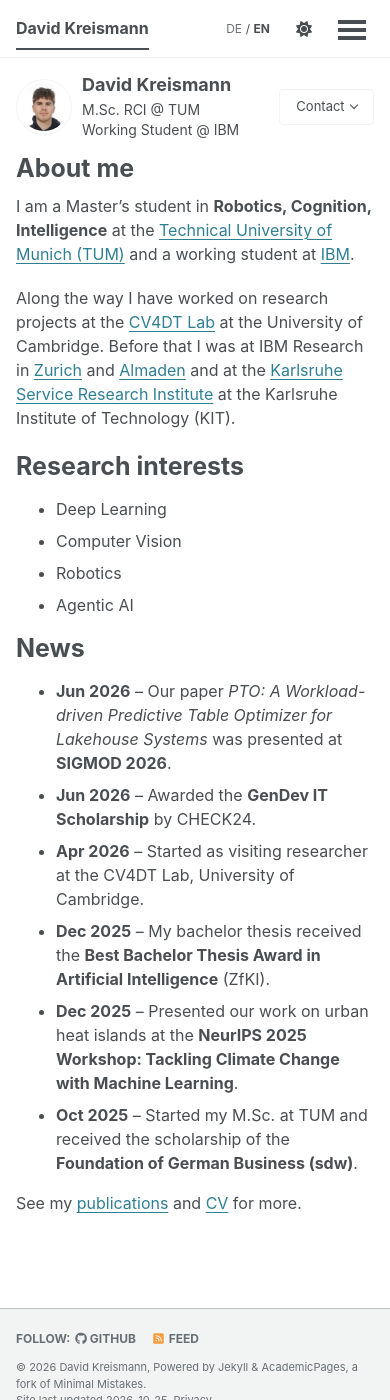
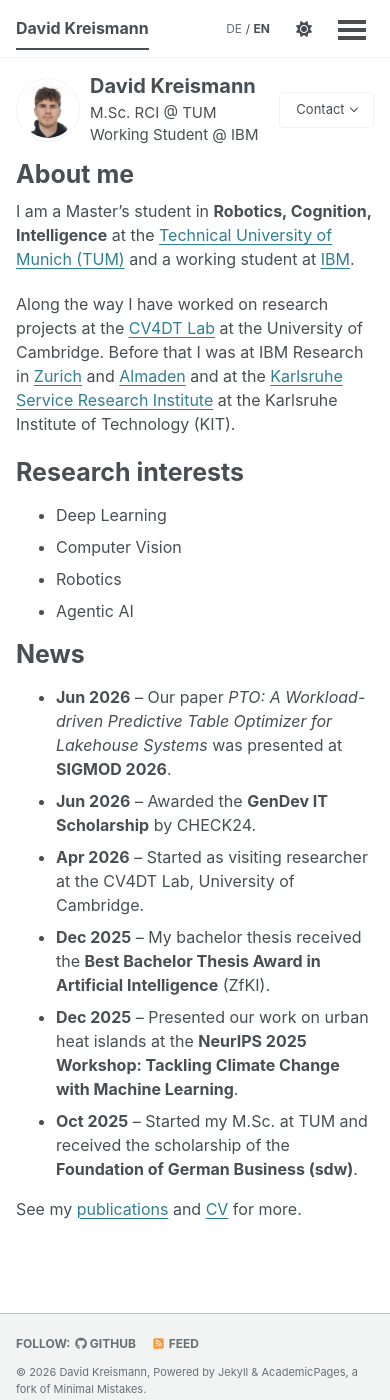
Before and after one commit to davidkreismann/davidkreismann.github.io, a Jekyll site: the page built from _pages/about.md, in a window 390 px wide and 1400 px high. Built offline with Jekyll 4.4.1, drawn with Linux system fonts in a browser that asks for light colours.

Commit message:
Increase mobile profile photo and text sizes

```diff
--- a/_includes/author-profile.html
+++ b/_includes/author-profile.html
@@ -17,7 +17,7 @@
     {% elsif author.avatar == 'profile.jpg' %}
       <img src="{{ base_path }}/images/profile-224.webp"
            srcset="{{ base_path }}/images/profile-128.webp 128w, {{ base_path }}/images/profile-224.webp 224w, {{ base_path }}/images/profile-352.webp 352w"
-           sizes="(min-width: 925px) 175px, 56px"
+           sizes="(min-width: 925px) 175px, (max-width: 359px) 56px, 64px"
            alt="{{ author.name }}" width="400" height="400" fetchpriority="high" />
     {% else %}
       <img src="{{ author.avatar | prepend: "/images/" | prepend: base_path }}" alt="{{ author.name }}" width="400" height="400" fetchpriority="high" />
--- a/_includes/head.html
+++ b/_includes/head.html
@@ -15,7 +15,7 @@
 {% if site.author.avatar == 'profile.jpg' and page.author_profile %}
 <link rel="preload" as="image" href="{{ base_path }}/images/profile-224.webp"
       imagesrcset="{{ base_path }}/images/profile-128.webp 128w, {{ base_path }}/images/profile-224.webp 224w, {{ base_path }}/images/profile-352.webp 352w"
-      imagesizes="(min-width: 925px) 175px, 56px" fetchpriority="high">
+      imagesizes="(min-width: 925px) 175px, (max-width: 359px) 56px, 64px" fetchpriority="high">
 {% endif %}
 
 <!-- For all browsers -->
--- a/_sass/layout/_cv.scss
+++ b/_sass/layout/_cv.scss
@@ -331,7 +331,7 @@
   /* Fill the mobile content width without the template's table-cell padding. */
   .author-profile {
     display: grid;
-    grid-template-columns: 56px minmax(0, 1fr) auto;
+    grid-template-columns: 64px minmax(0, 1fr) auto;
     align-items: center;
     column-gap: 10px;
     width: 100%;
@@ -361,14 +361,14 @@
   }
 
   .sidebar .author__name {
-    font-size: 18px;
+    font-size: 20px;
     line-height: 1.25;
     margin: 0 0 3px;
   }
 
   .sidebar .author__bio,
   .sidebar .author__content p {
-    font-size: 14px;
+    font-size: 15px;
     line-height: 1.45;
   }
 
@@ -463,8 +463,11 @@
 
 /* Leave room for the localized contact button on narrow phones. */
 @media (max-width: 359px) {
-  .author-profile { column-gap: 8px; }
-  .sidebar .author__name { font-size: 16px; }
+  .author-profile {
+    grid-template-columns: 56px minmax(0, 1fr) auto;
+    column-gap: 8px;
+  }
+  .sidebar .author__name { font-size: 17px; }
   .sidebar .author__bio,
   .sidebar .author__content p { font-size: 13px; }
 }
```
